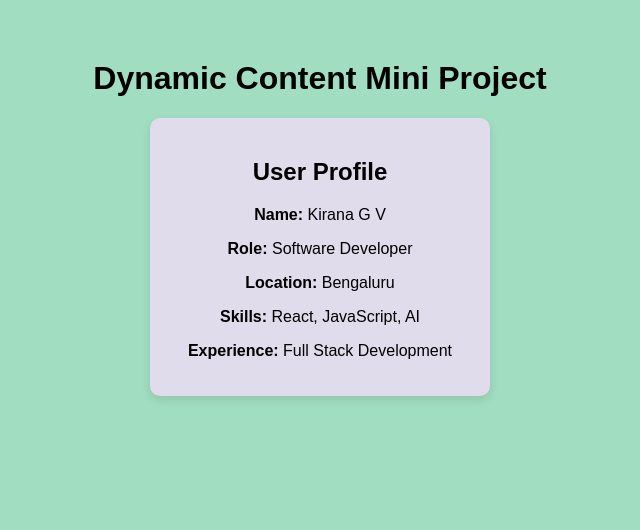
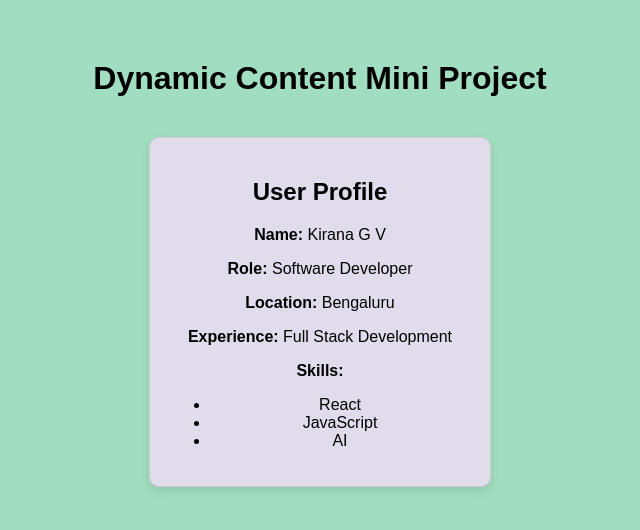
Before and after one commit to Kirangv121/VTU-Internship, a React (Vite) app in the folder Activity_Assignments_code/Activity3_Assignment3/assignment3/: page / in a window 1280 px wide. Shown: the top 530 px of the page, without its empty margins (320-960 px from the left). Built offline with nearby package versions, Linux system fonts and the light colour scheme.

Commit message:
Assignment3

```diff
--- a/Activity_Assignments_code/Activity3_Assignment3/assignment3/src/components/DynamicContent.jsx
+++ b/Activity_Assignments_code/Activity3_Assignment3/assignment3/src/components/DynamicContent.jsx
@@ -1,4 +1,4 @@
-import { useState } from "react";
+import React, { useState } from "react";
 
 function DynamicContent() {
 
@@ -6,20 +6,33 @@ function DynamicContent() {
     name: "Kirana G V",
     role: "Software Developer",
     location: "Bengaluru",
-    skills: "React, JavaScript, AI",
+    skills: ["React", "JavaScript", "AI"],
     experience: "Full Stack Development"
   });
 
+  const { name, role, location, skills, experience } = user;
+
   return (
-    <div className="card">
-      <h2>User Profile</h2>
+    <div style={{ display: "flex", justifyContent: "center", marginTop: "40px" }}>
+      <div className="card" style={{ border: "1px solid #ccc", padding: "20px", borderRadius: "10px", width: "300px" }}>
 
-      <p><b>Name: </b> {user.name}</p>
-      <p><b>Role: </b> {user.role}</p>
-      <p><b>Location: </b> {user.location}</p>
-      <p><b>Skills: </b> {user.skills}</p>
-      <p><b>Experience: </b> {user.experience}</p>
+        <h2>User Profile</h2>
 
+        <p><b>Name:</b> {name}</p>
+        <p><b>Role:</b> {role}</p>
+        <p><b>Location:</b> {location}</p>
+        <p><b>Experience:</b> {experience}</p>
+
+        <div>
+          <b>Skills:</b>
+          <ul>
+            {skills.map((skill, index) => (
+              <li key={index}>{skill}</li>
+            ))}
+          </ul>
+        </div>
+
+      </div>
     </div>
   );
 }
```
